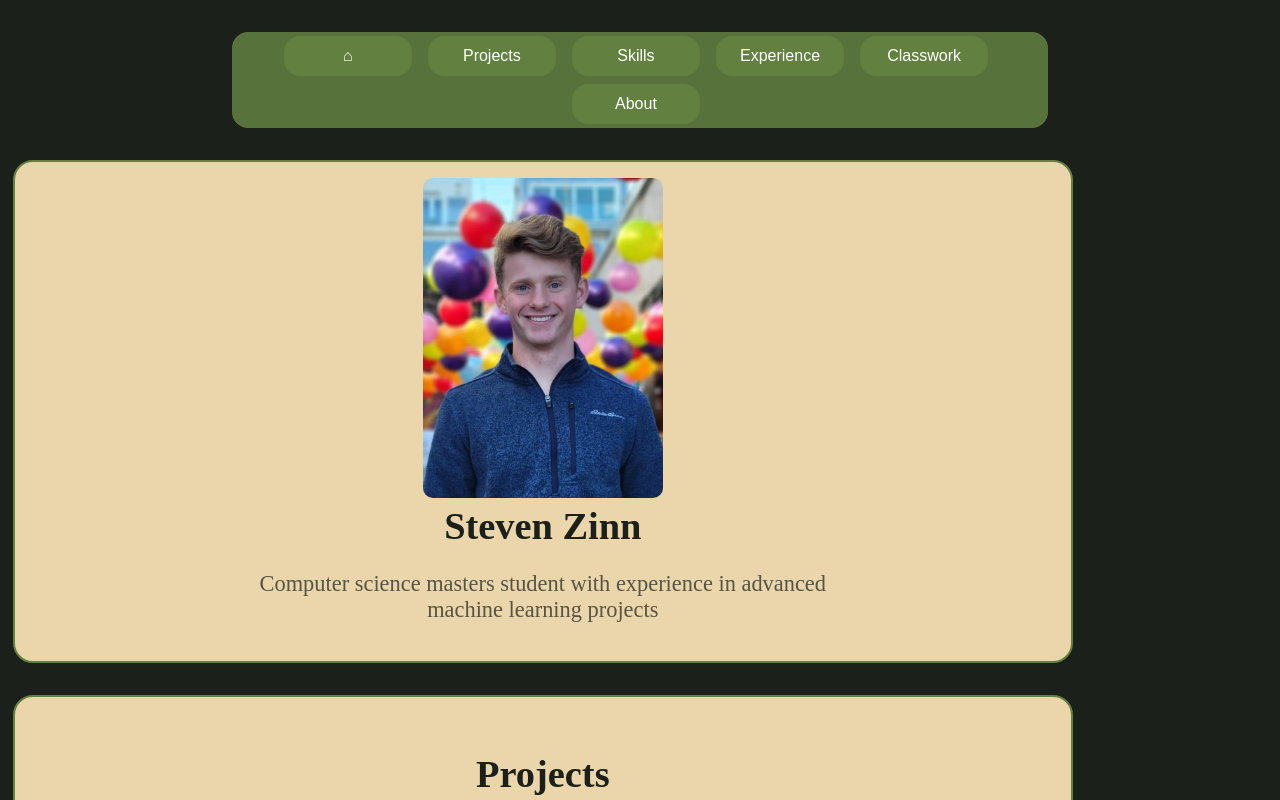
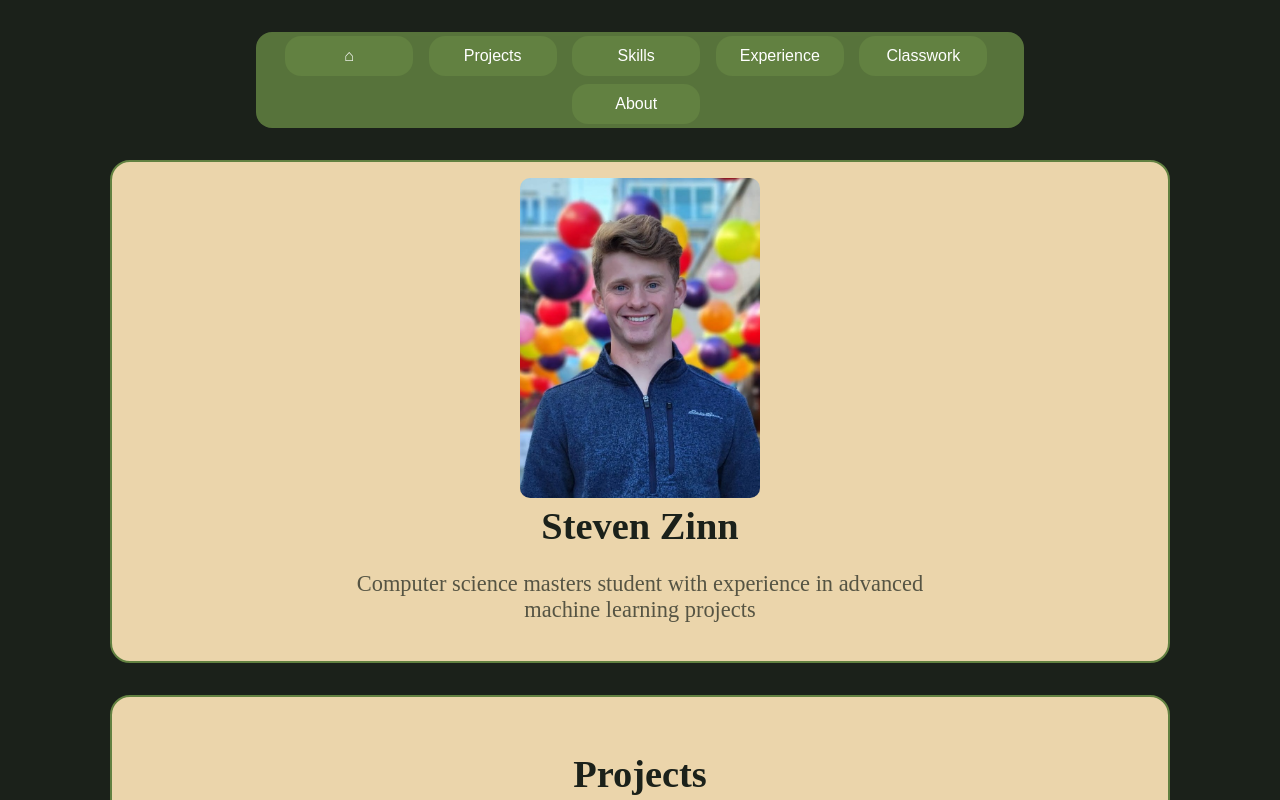
Before and after one commit to stovetop-z/stovetop-z.github.io, a React (Create React App) app: page / in a window 1280 px wide. Shown: the top 800 px of the page. Built offline with nearby package versions, Linux system fonts and the light colour scheme.

Commit message:
Updated styling.

```diff
--- a/src/App.css
+++ b/src/App.css
@@ -19,6 +19,8 @@ colors:
 }
 
 html, body {
+  padding: 8rem;
+  padding-top:0;
   font-family: "Lucida Monospace";
   background-color: var(--bck-color);
   color: white;
```
